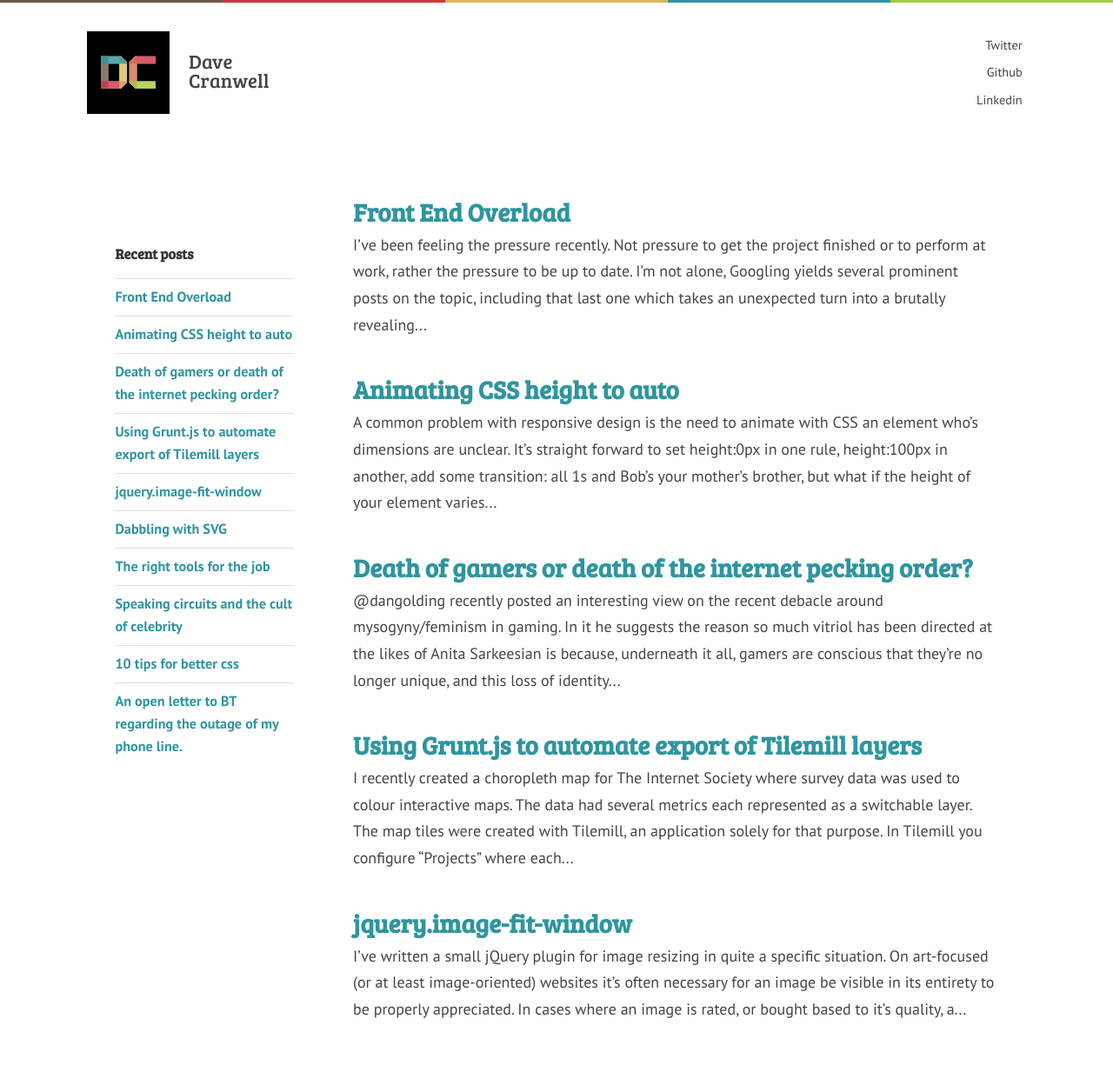
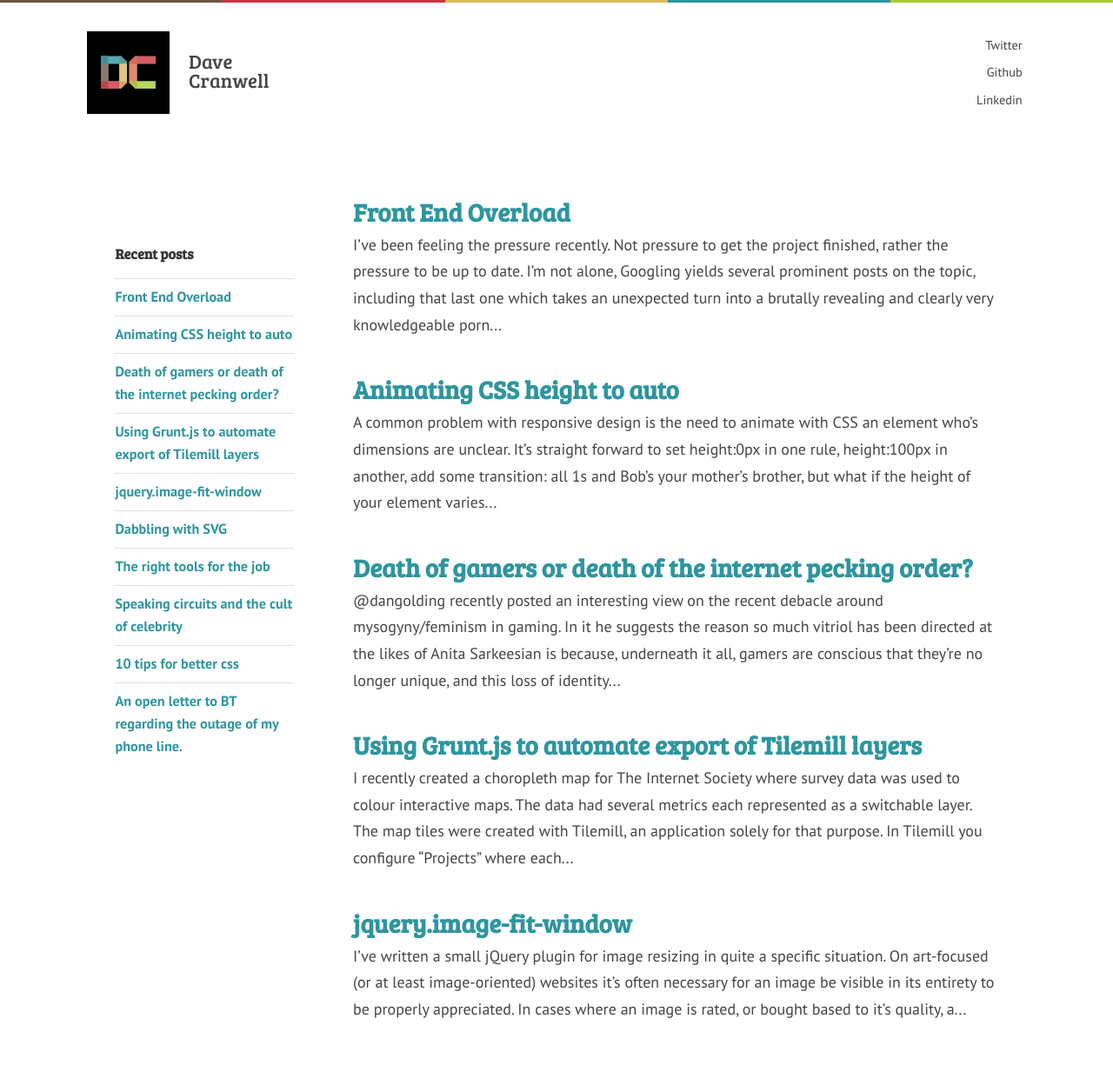
Before and after one commit to davecranwell/davecranwell.github.io, a Jekyll site: the page built from index.html, in a window 1280 px wide. Shown: the whole page at 87% size. Built offline with Jekyll 4.4.1, drawn with Linux system fonts in a browser that asks for light colours; nearby versions of some CDN libraries; Markdown is read by kramdown in place of the engine named in the settings.

Commit message:
Updated 2015-03-24-front-end-overload.md

```diff
--- a/_posts/2015-03-24-front-end-overload.md
+++ b/_posts/2015-03-24-front-end-overload.md
@@ -2,7 +2,7 @@
 published: true
 ---
 
-I've been feeling the pressure recently. Not pressure to get the project finished or to perform at work, rather the pressure to be up to date.
+I've been feeling the pressure recently. Not pressure to get the project finished, rather the pressure to be up to date.
 
 I'm not alone, Googling [yields](http://alistapart.com/blog/post/overwhelmed-by-code) [several](http://www.sitepoint.com/not-get-overwhelmed-web-developer/) [prominent](http://modernweb.com/2014/03/31/paralyzed-by-choice-in-front-end-development/) [posts](https://news.ycombinator.com/item?id=7169299) on the topic, including that last one which takes an unexpected turn into a brutally revealing and clearly very knowledgeable porn analogy.
 
```
